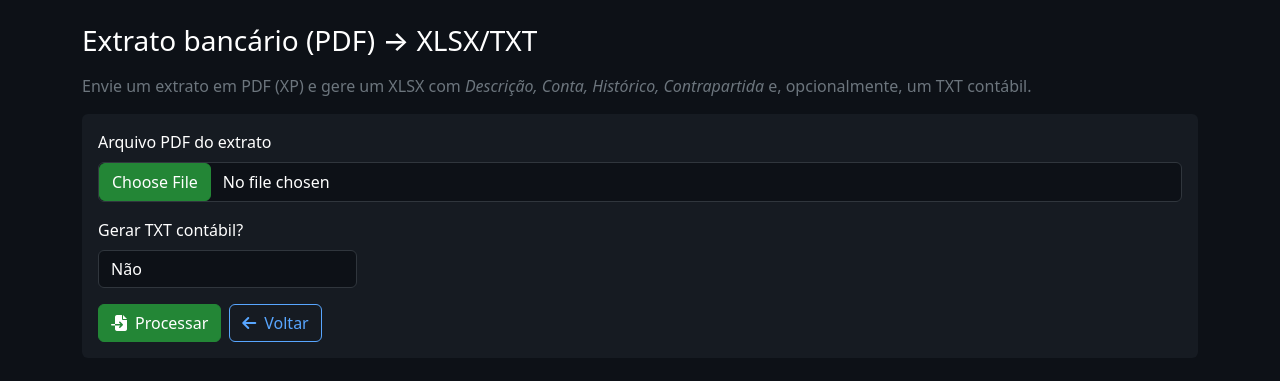
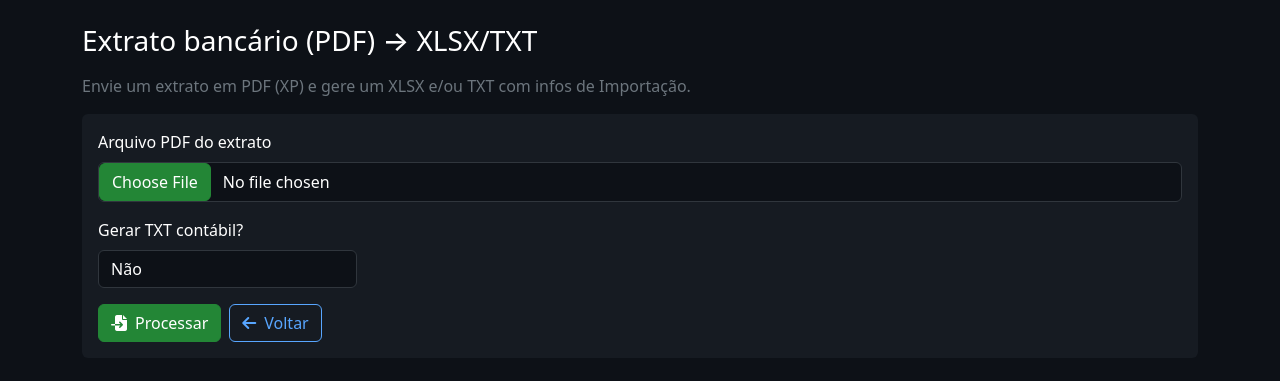
Before and after one commit to Egewarth05/Utilitarios, a Flask app: page /extrato-pdf in a window 1280 px wide. Shown: the part 56-437 px from the top of the page. Run offline with Flask 3, Linux system fonts and the light colour scheme.

Commit message:
Update extrato_pdf.html

```diff
--- a/templates/extrato_pdf.html
+++ b/templates/extrato_pdf.html
@@ -40,7 +40,7 @@
 
 <main class="container py-4">
   <h1 class="h3 mb-3">Extrato bancário (PDF) → XLSX/TXT</h1>
-  <p class="text-secondary">Envie um extrato em PDF (XP) e gere um XLSX com <em>Descrição, Conta, Histórico, Contrapartida</em> e, opcionalmente, um TXT contábil.</p>
+  <p class="text-secondary">Envie um extrato em PDF (XP) e gere um XLSX e/ou TXT com infos de Importação.</p>
 
   <div class="card p-3">
     <form method="post" enctype="multipart/form-data" class="row g-3">
```
